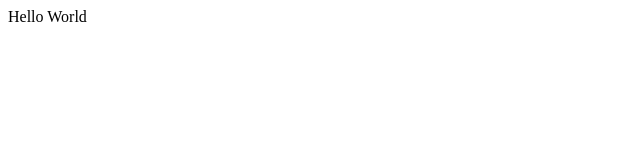
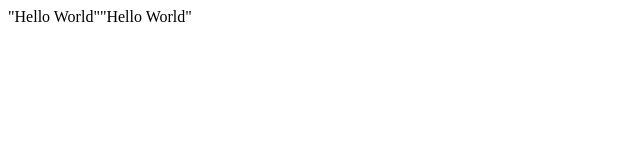
Before and after one commit to EdAncerys/cooking-with-react, a React (Create React App) app: page / in a window 1280 px wide. Shown: the top 160 px of the page, without its empty margins (0-640 px from the left). Built offline with nearby package versions, Linux system fonts and the light colour scheme.

Commit message:
add recepie list and recepie comonents and render in App

```diff
--- a/src/App.js
+++ b/src/App.js
@@ -1,7 +1,8 @@
 import React from "react";
+import RecepeList from "./components/RecepeList";
 
 function App() {
-  return "Hello World";
+  return <RecepeList />;
 }
 
 export default App;
--- /dev/null
+++ b/src/components/Recepe.jsx
@@ -0,0 +1,5 @@
+import React from "react";
+
+export default function Recepe() {
+  return <>"Hello World"</>;
+}
--- /dev/null
+++ b/src/components/RecepeList.jsx
@@ -0,0 +1,11 @@
+import React from "react";
+import Recepe from "./Recepe";
+
+export default function RecepeList() {
+  return (
+    <>
+      <Recepe />
+      <Recepe />
+    </>
+  );
+}
```
